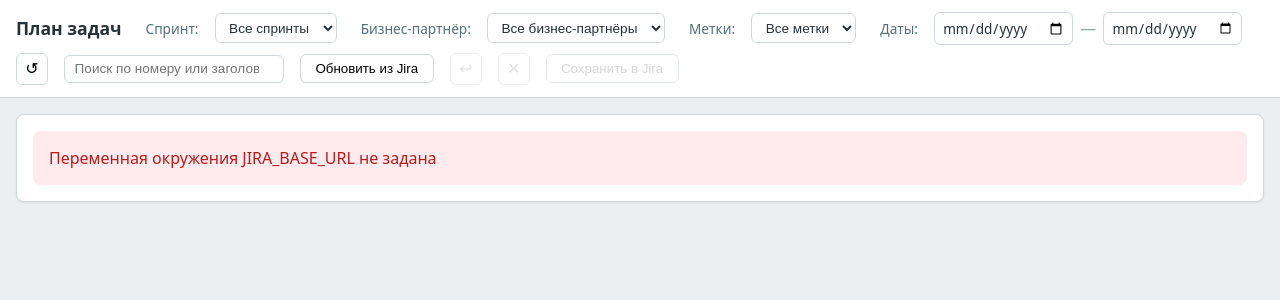
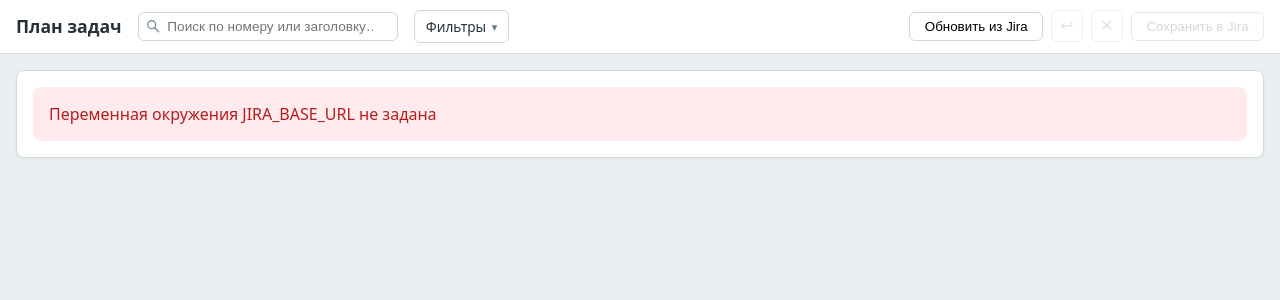
Before and after one commit to voxelru/jhelper, a Flask app: page / in a window 1280 px wide. Shown: the top 300 px of the page. Run offline with Flask 3, Linux system fonts and the light colour scheme.

Commit message:
Mark today, fade done tasks, show issue type and tidy the toolbar
- Draw a thin red line through the middle of today's column
- Show tasks in the Done status category at 20% opacity
- Show the issue type next to the key on the block, in the tooltip
  and in the task dialog
- Start the default window on Monday of the current week
- Split the toolbar: title, summary and search stay on top, task
  buttons form their own block, and the sprint, partner, label and
  date filters move into a collapsible panel

Co-Authored-By: Claude Opus 5.5 <noreply@anthropic.com>

```diff
--- a/app.py
+++ b/app.py
@@ -149,6 +149,7 @@ def api_board():
         "planningStart": start.isoformat(),
         "planningEnd": end.isoformat(),
         "todayOffsetDays": today_offset,
+        "today": date.today().isoformat(),
         "maxWindowWorkingDays": MAX_WINDOW_WORKING_DAYS,
         "workingDates": [d.isoformat() for d in iter_working_dates(start, end)],
         "pixelsPerWorkingDay": s.get("pixels_per_working_day", 36),
--- a/static/board.css
+++ b/static/board.css
@@ -18,14 +18,95 @@ body {
 }
 
 .toolbar {
+  background: #fff;
+  border-bottom: 1px solid var(--border);
+}
+
+/* Верхняя строка: заголовок со сводкой и поиском слева, кнопки работы с
+   задачами — отдельным блоком справа. */
+.toolbar-main,
+.toolbar-filters {
   display: flex;
   align-items: center;
   flex-wrap: wrap;
-  gap: 1rem;
-  row-gap: 0.5rem;
-  padding: 0.75rem 1rem;
+  gap: 0.75rem 1rem;
+  padding: 0.6rem 1rem;
+}
+
+/* Скрываемый блок фильтров под верхней строкой. */
+.toolbar-filters {
+  gap: 0.5rem 1.5rem;
+  background: #f7f9fa;
+  border-top: 1px solid var(--border);
+}
+
+.toolbar-filters[hidden] {
+  display: none;
+}
+
+/* Подпись и её поля не разрываются между строками: группа переносится целиком. */
+.filter-group {
+  display: flex;
+  align-items: center;
+  flex-wrap: nowrap;
+  gap: 0.4rem;
+  white-space: nowrap;
+}
+
+.toolbar-actions {
+  display: flex;
+  align-items: center;
+  flex-wrap: nowrap;
+  gap: 0.5rem;
+  margin-left: auto;
+}
+
+.filters-toggle {
+  display: inline-flex;
+  align-items: center;
+  gap: 0.35rem;
+  padding: 0.4rem 0.7rem;
+  border: 1px solid var(--border);
+  border-radius: 6px;
   background: #fff;
-  border-bottom: 1px solid var(--border);
+  font: inherit;
+  font-size: 0.85rem;
+  color: #263238;
+  cursor: pointer;
+}
+
+.filters-toggle:hover {
+  background: #f5f5f5;
+}
+
+.filters-toggle[aria-expanded="true"] {
+  background: #eceff1;
+}
+
+.filters-toggle[aria-expanded="true"] .filters-caret {
+  transform: rotate(180deg);
+}
+
+.filters-caret {
+  font-size: 0.7rem;
+  color: #607d8b;
+}
+
+/* Сколько фильтров сейчас задано — видно и при свёрнутом блоке. */
+.filters-count {
+  min-width: 1.2rem;
+  padding: 0 0.3rem;
+  border-radius: 10px;
+  background: #1976d2;
+  color: #fff;
+  font-size: 0.7rem;
+  font-weight: 700;
+  line-height: 1.2rem;
+  text-align: center;
+}
+
+.filters-count[hidden] {
+  display: none;
 }
 
 .toolbar h1 {
@@ -34,10 +115,9 @@ body {
   font-weight: 600;
 }
 
-.sprint-filter-label {
+.filter-label {
   font-size: 0.85rem;
   color: #546e7a;
-  margin-left: 0.5rem;
 }
 
 #sprint-filter,
@@ -63,17 +143,29 @@ body {
 
 .range-dash {
   color: #90a4ae;
-  margin: 0 -0.55rem;
+}
+
+.search-box {
+  position: relative;
+  display: inline-flex;
+  align-items: center;
+}
+
+.search-icon {
+  position: absolute;
+  left: 0.55rem;
+  color: #78909c;
+  pointer-events: none;
 }
 
 #search-input {
-  padding: 0.35rem 0.6rem;
+  padding: 0.35rem 0.6rem 0.35rem 1.8rem;
   border: 1px solid var(--border);
   border-radius: 6px;
   background: #fff;
   font-size: 0.85rem;
   color: #263238;
-  width: 220px;
+  width: 260px;
   max-width: 40vw;
 }
 
@@ -136,6 +228,9 @@ body {
 .status {
   font-size: 0.85rem;
   color: #546e7a;
+  flex: 1 1 8rem;
+  min-width: 0;
+  text-align: right;
 }
 
 .board-summary {
@@ -166,6 +261,7 @@ body {
 }
 
 .board-inner {
+  position: relative;
   display: flex;
   flex-direction: column;
   width: max-content;
@@ -350,6 +446,17 @@ body {
   z-index: 1;
 }
 
+/* Сегодняшний день: линия по середине его столбца через все строки. */
+.today-line {
+  position: absolute;
+  top: var(--header-height);
+  bottom: 0;
+  width: 1px;
+  background: #e53935;
+  z-index: 1;
+  pointer-events: none;
+}
+
 .task.tiny .task-line-key {
   flex-shrink: 0;
 }
@@ -383,9 +490,19 @@ body {
   color: inherit;
 }
 
+.task-type {
+  font-weight: 600;
+  opacity: 0.9;
+}
+
 .task-status {
   font-weight: 600;
   opacity: 0.85;
+}
+
+/* Задача в категории статуса Done: видна на 20%, чтобы не отвлекать. */
+.task.done {
+  opacity: 0.2;
 }
 
 .task-missing {
@@ -433,6 +550,12 @@ body {
   gap: 8px;
   font-size: 1rem;
   font-weight: 700;
+}
+
+.task-dialog .td-type {
+  font-size: 0.8rem;
+  font-weight: 600;
+  color: #455a64;
 }
 
 .task-dialog .td-status {
--- a/static/board.js
+++ b/static/board.js
@@ -23,6 +23,10 @@
   const rangeFromEl = document.getElementById("range-from");
   const rangeToEl = document.getElementById("range-to");
   const btnRangeReset = document.getElementById("btn-range-reset");
+  const btnFilters = document.getElementById("btn-filters");
+  const filtersPanelEl = document.getElementById("filters-panel");
+  const filtersCountEl = document.getElementById("filters-count");
+  const FILTERS_OPEN_KEY = "jhelper.filtersOpen";
 
   let settings = null;
   /** @type {{ rows: any[], meta: any } | null} */
@@ -40,6 +44,8 @@
   /** Фильтр по датам: какие календарные дни горизонта показывать на шкале (ISO, включительно). */
   let rangeFrom = "";
   let rangeTo = "";
+  /** Окно дат выбрано вручную, а не построено сервером по умолчанию. */
+  let customRange = false;
 
   // Геометрия блоков внутри строки: отступ сверху/снизу, зазор между
   // задачами, стоящими друг под другом, и минимальная высота блока (px).
@@ -65,7 +71,7 @@
   dialogEl.className = "task-dialog";
   dialogEl.innerHTML = `
     <form method="dialog" novalidate>
-      <div class="td-head"><span class="td-key"></span><span class="td-status"></span></div>
+      <div class="td-head"><span class="td-key"></span><span class="td-type"></span><span class="td-status"></span></div>
       <div class="td-summary"></div>
       <label class="td-field"><span>Дата начала</span><input type="date" name="start" required /></label>
       <label class="td-field"><span>Дата окончания</span><input type="date" name="end" required /></label>
@@ -100,6 +106,25 @@
     const total = countTasks(model);
     const tasksText = shownTasks === total ? `Задач: ${total}` : `Задач: ${shownTasks} из ${total}`;
     summaryEl.textContent = `${tasksText} · ${formatEffort(shownEffort)}`;
+  }
+
+  /** Блок фильтров сворачивается; состояние запоминается в браузере. */
+  function setFiltersOpen(open) {
+    filtersPanelEl.hidden = !open;
+    btnFilters.setAttribute("aria-expanded", open ? "true" : "false");
+    try {
+      localStorage.setItem(FILTERS_OPEN_KEY, open ? "1" : "0");
+    } catch (e) {
+      // Хранилище недоступно — блок просто не запомнит своё состояние.
+    }
+  }
+
+  /** Число заданных фильтров на кнопке — чтобы свёрнутый блок их не прятал. */
+  function updateFiltersCount() {
+    const active = [selectedSprint, selectedCustomer, selectedLabel, customRange].filter(Boolean).length;
+    filtersCountEl.hidden = !active;
+    filtersCountEl.textContent = active ? String(active) : "";
+    btnFilters.title = active ? `Задано фильтров: ${active}` : "Фильтры не заданы";
   }
 
   function updateSaveButton() {
@@ -373,10 +398,11 @@
     syncRangeInputs();
   }
 
-  /** Диапазон по умолчанию — горизонт планирования от сегодняшнего дня. */
+  /** Диапазон по умолчанию — с понедельника текущей недели до конца горизонта планирования. */
   function resetDateRange() {
     rangeFrom = "";
     rangeTo = "";
+    customRange = false;
     syncRangeInputs();
   }
 
@@ -544,6 +570,7 @@
 
     tooltipEl.innerHTML = `
       <div class="tt-row"><span class="tt-label">Задача</span><span class="tt-val">${keyLink}</span></div>
+      <div class="tt-row"><span class="tt-label">Тип</span><span class="tt-val">${escapeHtml(task.issueType || "—")}</span></div>
       ${pendingRow}
       ${missingText ? `<div class="tt-row"><span class="tt-label">Не заполнено</span><span class="tt-val">${escapeHtml(missingText)}</span></div>` : ""}
       <div class="tt-row"><span class="tt-label">Название</span><span class="tt-val">${escapeHtml(task.summary || "—")}</span></div>
@@ -661,6 +688,7 @@
     dialogEl.querySelector(".td-key").innerHTML = base
       ? `<a href="${escapeHtml(base)}/browse/${encodeURIComponent(task.key)}" target="_blank" rel="noopener noreferrer">${escapeHtml(task.key)}</a>`
       : escapeHtml(task.key);
+    dialogEl.querySelector(".td-type").textContent = task.issueType || "";
     dialogEl.querySelector(".td-status").textContent = task.status ? `[${task.status}]` : "";
     dialogEl.querySelector(".td-summary").textContent = task.summary || "";
     dialogEl.querySelector(".td-customer").textContent = task.customer || "—";
@@ -814,6 +842,7 @@
     boardEl.innerHTML = "";
     hideTooltip();
     updateSummary(0, 0);
+    updateFiltersCount();
     if (!settings || !model) return;
 
     ppd = Number(settings.pixelsPerWorkingDay || 36);
@@ -924,6 +953,7 @@
         el.className =
           "task" +
           (height < 11 ? " sliver" : height < 26 ? " tiny" : height < 48 ? " short" : "") +
+          (t.statusCategory === "done" ? " done" : "") +
           (t.pendingAssignee || t.pendingPlacement ? " pending" : "") +
           (isResizing ? " resizing" : "") +
           (box.clipLeft ? " clip-left" : "") +
@@ -937,6 +967,7 @@
         el.style.height = `${height}px`;
 
         const keyHtml = `<span class="task-key">${escapeHtml(t.key)}</span>`;
+        const typeHtml = t.issueType ? ` <span class="task-type">${escapeHtml(t.issueType)}</span>` : "";
         const statusHtml = `<span class="task-status">[${escapeHtml(t.status || "—")}]</span>`;
         const missingText = missingFieldsText(t);
         const missingHtml = missingText
@@ -944,7 +975,7 @@
           : "";
 
         el.innerHTML = `
-          <div class="task-line task-line-key">${missingHtml}${keyHtml} ${statusHtml}</div>
+          <div class="task-line task-line-key">${missingHtml}${keyHtml}${typeHtml} ${statusHtml}</div>
           <div class="task-line task-line-title" title="${escapeHtml(t.summary || "")}">${escapeHtml(t.summary || "—")}</div>
           <div class="task-line task-line-customer" title="${escapeHtml(t.customer || "")}">${escapeHtml(t.customer || "—")}</div>
         `;
@@ -971,6 +1002,17 @@
       wireRowDragDrop(rowEl, track, row);
       rowEl.appendChild(track);
       inner.appendChild(rowEl);
+    }
+
+    // Сегодняшний день — тонкая красная линия по середине его столбца через
+    // все строки. В выходной или вне выбранного окна дат линии нет.
+    const todayIndex = view.dates.indexOf(settings.today || "");
+    if (todayIndex >= 0) {
+      const todayEl = document.createElement("div");
+      todayEl.className = "today-line";
+      todayEl.style.left = `calc(var(--label-width) + ${(todayIndex + 0.5) * ppd}px)`;
+      todayEl.title = `Сегодня, ${formatDateRu(settings.today)}`;
+      inner.appendChild(todayEl);
     }
 
     boardEl.appendChild(inner);
@@ -1160,6 +1202,7 @@
       if (data.meta.planningStart) settings.planningStart = data.meta.planningStart;
       if (data.meta.planningEnd) settings.planningEnd = data.meta.planningEnd;
       settings.todayOffsetDays = Number(data.meta.todayOffsetDays || 0);
+      settings.today = data.meta.today || "";
     }
     pendingCount = (data.meta && data.meta.pendingCount) || 0;
     adoptServerWindow(data.meta);
@@ -1296,12 +1339,14 @@
   rangeFromEl.addEventListener("change", () => {
     rangeFrom = rangeFromEl.value || "";
     if (rangeFrom && rangeTo && rangeFrom > rangeTo) rangeTo = rangeFrom;
+    customRange = true;
     reloadForRange();
   });
 
   rangeToEl.addEventListener("change", () => {
     rangeTo = rangeToEl.value || "";
     if (rangeFrom && rangeTo && rangeTo < rangeFrom) rangeFrom = rangeTo;
+    customRange = true;
     reloadForRange();
   });
 
@@ -1310,6 +1355,16 @@
     reloadForRange();
   });
 
+  btnFilters.addEventListener("click", () => setFiltersOpen(filtersPanelEl.hidden));
+
+  let filtersOpen = false;
+  try {
+    filtersOpen = localStorage.getItem(FILTERS_OPEN_KEY) === "1";
+  } catch (e) {
+    filtersOpen = false;
+  }
+  setFiltersOpen(filtersOpen);
+  updateFiltersCount();
   updateSaveButton();
 
   loadSettings()
--- a/templates/index.html
+++ b/templates/index.html
@@ -8,31 +8,54 @@
 </head>
 <body>
   <header class="toolbar">
+    <div class="toolbar-main">
       <h1>План задач</h1>
       <span id="summary" class="board-summary" title="Задачи и суммарные трудозатраты с учётом фильтров"></span>
-    <label class="sprint-filter-label" for="sprint-filter">Спринт:</label>
-    <select id="sprint-filter">
-      <option value="">Все спринты</option>
-    </select>
-    <label class="sprint-filter-label" for="customer-filter">Бизнес-партнёр:</label>
-    <select id="customer-filter">
-      <option value="">Все бизнес-партнёры</option>
-    </select>
-    <label class="sprint-filter-label" for="label-filter">Метки:</label>
-    <select id="label-filter">
-      <option value="">Все метки</option>
-    </select>
-    <label class="sprint-filter-label" for="range-from">Даты:</label>
-    <input type="date" id="range-from" class="range-input" aria-label="Показывать календарные дни начиная с даты" />
-    <span class="range-dash">—</span>
-    <input type="date" id="range-to" class="range-input" aria-label="Показывать календарные дни по дату включительно" />
-    <button type="button" id="btn-range-reset" class="icon-btn" title="Весь горизонт планирования" aria-label="Сбросить фильтр по датам">↺</button>
+      <label class="search-box" title="Поиск по номеру или заголовку задачи">
+        <svg class="search-icon" viewBox="0 0 16 16" width="14" height="14" aria-hidden="true">
+          <circle cx="6.5" cy="6.5" r="4.5" fill="none" stroke="currentColor" stroke-width="1.6" />
+          <line x1="10" y1="10" x2="14.5" y2="14.5" stroke="currentColor" stroke-width="1.6" stroke-linecap="round" />
+        </svg>
         <input type="search" id="search-input" placeholder="Поиск по номеру или заголовку…" aria-label="Поиск по номеру или заголовку задачи" />
+      </label>
+      <button type="button" id="btn-filters" class="filters-toggle" aria-expanded="false" aria-controls="filters-panel">
+        Фильтры<span id="filters-count" class="filters-count" hidden></span><span class="filters-caret" aria-hidden="true">▾</span>
+      </button>
+      <span id="status" class="status"></span>
+      <div class="toolbar-actions">
         <button type="button" id="btn-refresh">Обновить из Jira</button>
         <button type="button" id="btn-undo" class="icon-btn" disabled title="Отменить последнее действие" aria-label="Отменить последнее действие">↩</button>
         <button type="button" id="btn-clear" class="icon-btn" disabled title="Отменить все несохранённые изменения" aria-label="Отменить все несохранённые изменения">✕</button>
         <button type="button" id="btn-save" disabled>Сохранить в Jira</button>
-    <span id="status" class="status"></span>
+      </div>
+    </div>
+    <div id="filters-panel" class="toolbar-filters" hidden>
+      <div class="filter-group">
+        <label class="filter-label" for="sprint-filter">Спринт:</label>
+        <select id="sprint-filter">
+          <option value="">Все спринты</option>
+        </select>
+      </div>
+      <div class="filter-group">
+        <label class="filter-label" for="customer-filter">Бизнес-партнёр:</label>
+        <select id="customer-filter">
+          <option value="">Все бизнес-партнёры</option>
+        </select>
+      </div>
+      <div class="filter-group">
+        <label class="filter-label" for="label-filter">Метки:</label>
+        <select id="label-filter">
+          <option value="">Все метки</option>
+        </select>
+      </div>
+      <div class="filter-group">
+        <label class="filter-label" for="range-from">Даты:</label>
+        <input type="date" id="range-from" class="range-input" aria-label="Показывать календарные дни начиная с даты" />
+        <span class="range-dash">—</span>
+        <input type="date" id="range-to" class="range-input" aria-label="Показывать календарные дни по дату включительно" />
+        <button type="button" id="btn-range-reset" class="icon-btn" title="Вид по умолчанию: с понедельника текущей недели до конца горизонта планирования" aria-label="Сбросить фильтр по датам">↺</button>
+      </div>
+    </div>
   </header>
   <div class="board-wrap">
     <div id="board" class="board" aria-busy="true"></div>
```
Also changed, not shown: board_logic.py (+12 -4 lines), README.md. Lines whose indentation alone changed are shown as unchanged.
